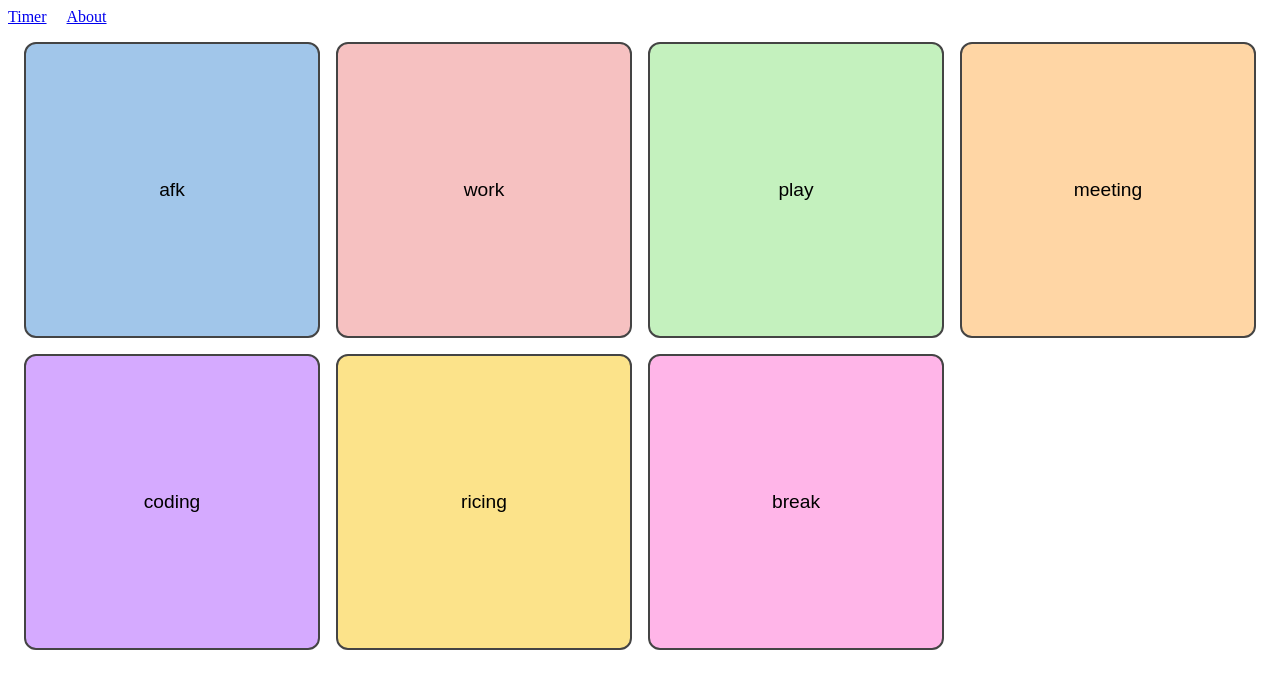
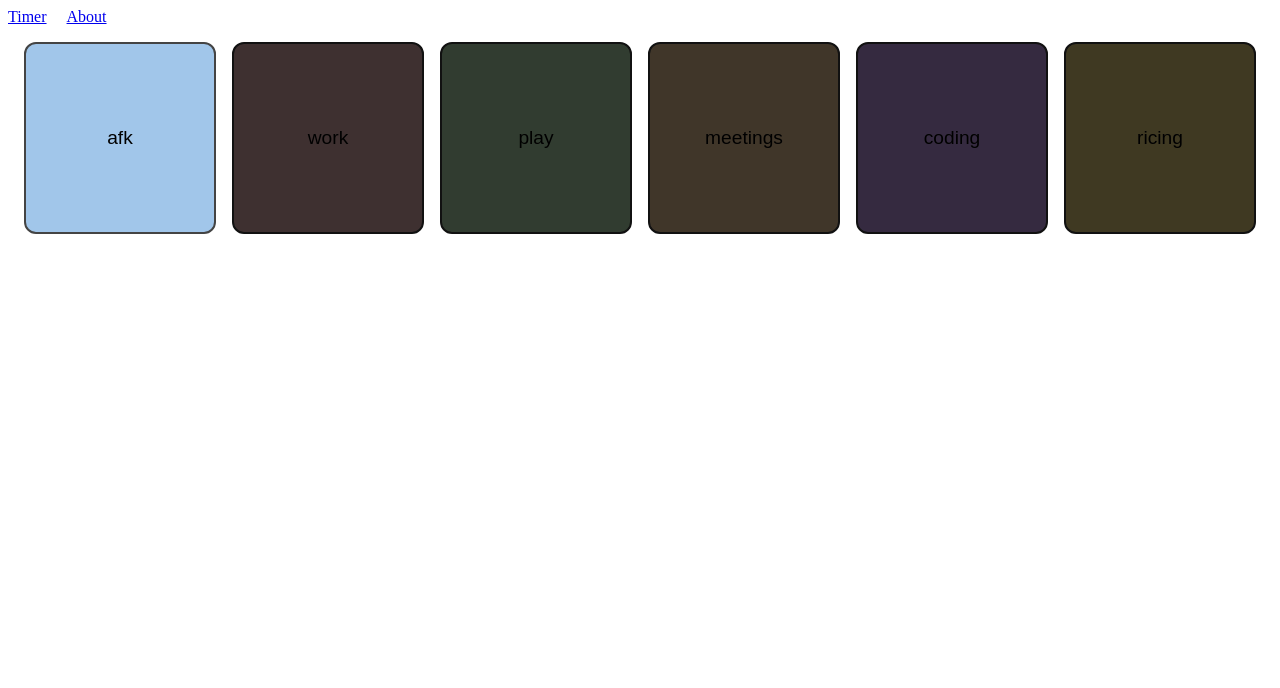
Before and after one commit to lucasscharenbroch/non-stopwatch, a Vue app: page / in a window 1280 px wide. Shown: the top 688 px of the page. Built offline with nearby package versions, Linux system fonts and the light colour scheme; the HTML template or start-up script is replaced by a standard one.

Commit message:
Sink focus, formatting

```diff
--- a/src/components/SinkButton.vue
+++ b/src/components/SinkButton.vue
@@ -2,7 +2,7 @@
 import { DEFAULT_COLORS } from '@/utils/color.ts';
 import { type Sink } from '../models/time.ts'
 
-const props = defineProps<{sink: Sink, i: number}>();
+const props = defineProps<{sink: Sink, i: number, active: boolean}>();
 const backgroundColor =
 props.sink.colorHex ?? DEFAULT_COLORS[props.i % DEFAULT_COLORS.length];
 const style = {backgroundColor};
@@ -10,7 +10,7 @@ const style = {backgroundColor};
 </script>
 
 <template>
-    <button :style>{{ props.sink.name }}</button>
+    <button :style :class="{unfocus: !active}">{{ props.sink.name }}</button>
 </template>
 
 <style scoped>
@@ -24,8 +24,15 @@ button {
   transition: all 0.2s ease;
 }
 
+button.unfocus {
+    filter: brightness(25%);
+}
+
 button:hover {
     transform: scale(1.05);
+}
+
+button.unfocus:hover {
     filter: brightness(75%);
 }
 </style>
--- a/src/components/SinkButtons.vue
+++ b/src/components/SinkButtons.vue
@@ -1,20 +1,28 @@
 <script setup lang="ts">
 import { type Sink } from '../models/time.ts'
-import SinkButton from './SinkButton.vue';
+import SinkButton from './SinkButton.vue'
 
-const props = defineProps<{sinks: Sink[]}>()
+const props = defineProps<{ sinks: Sink[] }>()
+const focusedSink = defineModel<string>()
 </script>
 
 <template>
-	<section>
-		<SinkButton v-for="(sink, i) in props.sinks" :sink :key="sink.name" :i></SinkButton>
-	</section>
+  <section>
+    <SinkButton
+      v-for="(sink, i) in props.sinks"
+      :sink
+      :key="sink.name"
+      :i
+      :active="focusedSink === sink.name"
+      @click="() => (focusedSink = sink.name)"
+    ></SinkButton>
+  </section>
 </template>
 
 <style scoped>
 section {
   display: grid;
-  grid-template-columns: repeat(auto-fit, minmax(275px, 1fr));
+  grid-template-columns: repeat(auto-fit, minmax(125px, 1fr));
   gap: 1rem;
   padding: 1rem;
   height: 100%;
--- a/src/views/TimerView.vue
+++ b/src/views/TimerView.vue
@@ -1,16 +1,19 @@
 <!-- Main View With Buttons -->
 <script setup lang="ts">
+import { ref } from 'vue';
 import {type Sink} from '../models/time.ts'
 import SinkButtons from '@/components/SinkButtons.vue';
 
 const sinks: Sink[] = [
-	"afk", "work", "play", "meeting", "coding", "ricing", "break"
+	"afk", "work", "play", "meetings", "coding", "ricing"
 ].map(s => ({name: s}));
+
+const focusedSink = ref(sinks[0].name)
 
 </script>
 
 <template>
-	<SinkButtons :sinks />
+	<SinkButtons :sinks v-model="focusedSink"/>
 </template>
 
 <style scoped>
```
